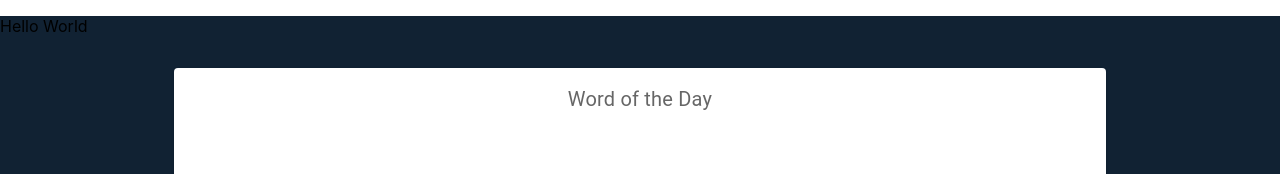
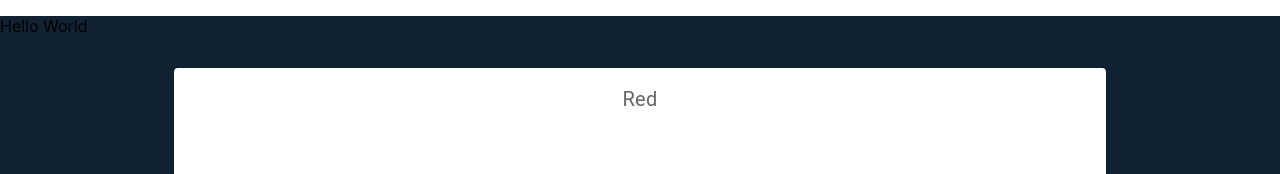
Before and after one commit to nakajo2011/react-app-support, a React (Create React App) app: page / in a window 1280 px wide. Shown: the top 174 px of the page. Built offline with nearby package versions, Linux system fonts and the light colour scheme.

Commit message:
１日目ペンギンハック終了

```diff
--- a/src/components/BasicCard.js
+++ b/src/components/BasicCard.js
@@ -1,4 +1,5 @@
 import * as React from 'react';
+import  { useState } from 'react';
 import Box from '@mui/material/Box';
 import Card from '@mui/material/Card';
 import CardActions from '@mui/material/CardActions';
@@ -8,8 +9,23 @@ import Typography from '@mui/material/Typography';
 import Grid from '@mui/material/Grid';
 import { minHeight } from '@mui/system';
 
+
 export default function BasicCard(props) {
   const { classes } = props;
+  const [count, setCount] = useState(0);
+  const arr =["Red", "Green", "Blue", "Black", "White"];
+  console.log(arr);
+
+
+  function handleClick(e) {
+    let newCount = count-1
+    console.log(newCount)
+    if(newCount < 0) {
+      newCount = 4
+    }
+    setCount(newCount)
+  }
+
   return (
     <Box
     xs={{ width: '60rem' }}>
@@ -28,13 +44,13 @@ export default function BasicCard(props) {
         <Card sx={{ m: 1, height: "30em"}}>
           <CardContent sx={{ height: "90%" }} id="MyCardContent">
             <Typography sx={{ fontSize: 20}} color="text.secondary" gutterBottom>
-              Word of the Day
+              {arr[count]}
             </Typography>
           </CardContent>
         </Card>
       </Grid>
       <Grid item  xs={4}>
-        <img src="./img/left.png" alt="my image" width="50px" />
+        <img src="./img/left.png" alt="my image" width="50px" onClick={handleClick}/>
       </Grid>
       <Grid item xs={4}>
         <img src="./img/random.png" alt="my image" width="100px" />
```
